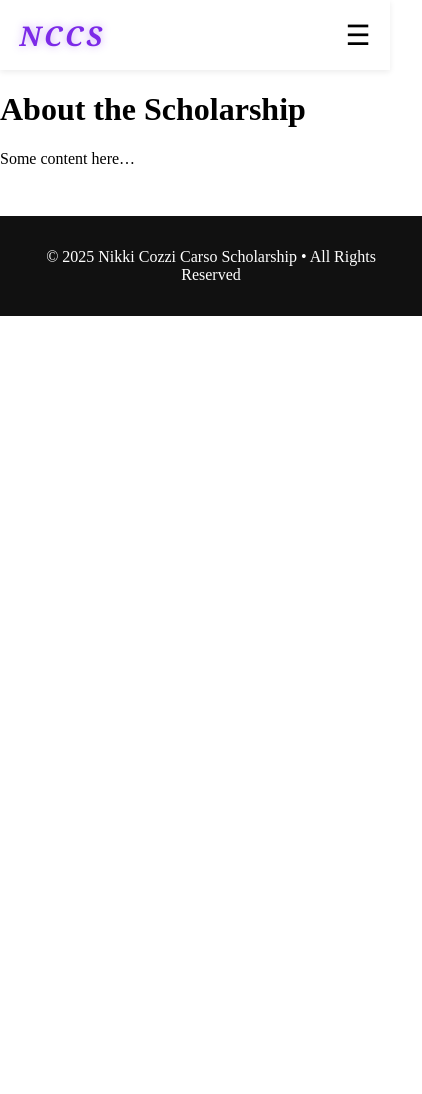
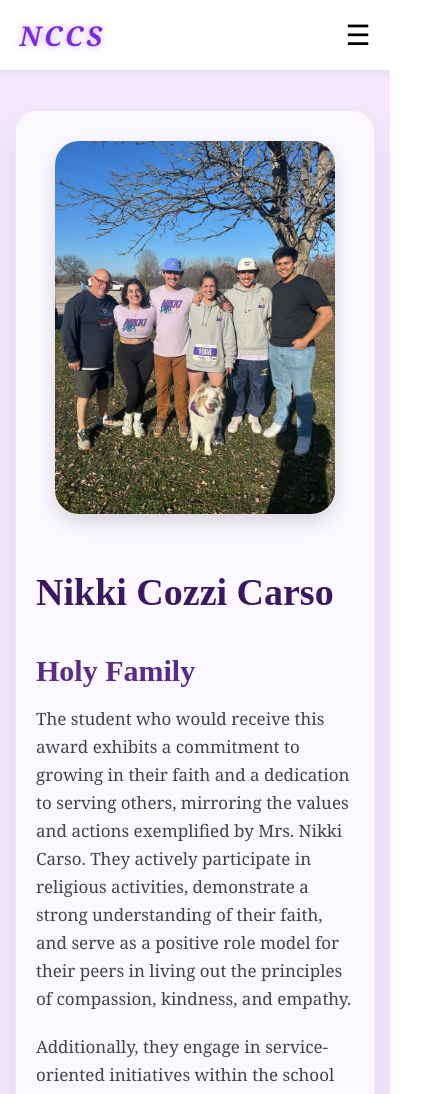
Before and after one commit to DrakeCarso/Nikki-Scholarship-Website, a React (Vite) app: page /about in a window 390 px wide. Shown: the top 1094 px of the page, 422 px wide, since content can reach past the window. Before the commit the page ends 844 px from the top, so only its background shows below. Built offline with nearby package versions, Linux system fonts and the light colour scheme.

Commit message:
About us page

```diff
--- a/src/pages/About.jsx
+++ b/src/pages/About.jsx
@@ -1,8 +1,64 @@
+import "../styles/About.css";
+import FamilyPhoto from "../assets/Thecarsos.jpg";
+
 export default function About() {
   return (
-    <div>
-      <h1>About the Scholarship</h1>
-      <p>Some content here…</p>
+    <div className="about-container">
+      <div className="about-content">
+
+        {/* LEFT – FAMILY PHOTO */}
+        <div className="about-image-wrapper">
+          <img
+            src={FamilyPhoto}
+            alt="The Carso Family"
+            className="about-image"
+          />
+        </div>
+
+        {/* RIGHT – TEXT */}
+        <div className="about-text">
+          <h1 className="about-title">Nikki Cozzi Carso</h1>
+
+          <h2 className="section-header">Holy Family</h2>
+          <p>
+            The student who would receive this award exhibits a commitment to growing
+            in their faith and a dedication to serving others, mirroring the values
+            and actions exemplified by Mrs. Nikki Carso. They actively participate
+            in religious activities, demonstrate a strong understanding of their
+            faith, and serve as a positive role model for their peers in living out
+            the principles of compassion, kindness, and empathy.
+          </p>
+
+          <p>
+            Additionally, they engage in service-oriented initiatives within the
+            school and broader community—selflessly giving their time and talents to
+            support those in need. Like Mrs. Carso, they embody the spirit of faith
+            and service, enriching the lives of those around them through their
+            exemplary actions and unwavering commitment to making a difference.
+          </p>
+
+          <h2 className="section-header">St. James</h2>
+          <ul>
+            <li>
+              Commitment to learning — “Most men seem to live according to sense
+              rather than reason.”
+            </li>
+            <li>
+              Compassionate — “We must love one another as God loves each one of us.”
+            </li>
+            <li>
+              Independent — “Go forth and set the world aflame.”
+            </li>
+            <li>
+              Commitment to service inside and outside the classroom...
+            </li>
+            <li>
+              Involvement with at least one service initiative
+            </li>
+          </ul>
+        </div>
+
+      </div>
     </div>
   );
 }
--- a/src/styles/About.css
+++ b/src/styles/About.css
@@ -0,0 +1,133 @@
+/* PAGE BACKGROUND */
+.about-container {
+  background-color: #F4E8FF;
+  padding: 50px 20px;
+  display: flex;
+  justify-content: center;
+}
+
+/* UNIFIED WHITE BLOCK */
+.about-content {
+  max-width: 1300px;
+  width: 100%;
+  display: flex;
+  gap: 80px;
+  background: #FBF8FF; /* softened white */
+  padding: 70px 90px;
+  border-radius: 32px;
+  border: 1px solid rgba(120, 80, 170, 0.10);
+  box-shadow: 0 20px 45px rgba(0, 0, 0, 0.08);
+  align-items: flex-start;
+  animation: fadeInUp 0.7s ease-out forwards;
+  opacity: 0; /* ensures animation actually runs */
+}
+
+/* IMAGE SECTION */
+.about-image-wrapper {
+  flex: 1;
+  display: flex;
+  justify-content: center;
+}
+
+.about-image {
+  width: 100%;
+  max-width: 450px;
+  aspect-ratio: 3/4;
+  object-fit: cover;
+  border-radius: 32px;
+  box-shadow: 0 12px 30px rgba(0, 0, 0, 0.15);
+  transform: translateY(-10px); /* softened raise */
+}
+
+/* TEXT BLOCK */
+.about-text {
+  flex: 1.3;
+}
+
+/* TYPOGRAPHY */
+.about-title {
+  font-family: 'Playfair Display', serif;
+  font-size: 54px;
+  font-weight: 600; /* softened boldness */
+  color: #3b1962;
+  margin-bottom: 35px;
+}
+
+.section-header {
+  font-family: 'Playfair Display', serif;
+  font-size: 30px;
+  margin-top: 40px;
+  margin-bottom: 15px;
+  color: #5a2c85;
+}
+
+.about-text p,
+.about-text li {
+  font-family: 'Georgia', serif;
+  font-size: 20px;
+  line-height: 1.85;
+  margin-bottom: 20px;
+  color: #444; /* softer contrast */
+}
+
+.about-text ul {
+  padding-left: 25px;
+}
+
+/* FADE-IN ANIMATION */
+@keyframes fadeInUp {
+  0% {
+    opacity: 0;
+    transform: translateY(25px);
+  }
+  100% {
+    opacity: 1;
+    transform: translateY(0);
+  }
+}
+
+/* RESPONSIVE */
+@media (max-width: 900px) {
+
+  .about-container {
+    padding: 40px 15px;
+  }
+
+  .about-content {
+    flex-direction: column;
+    padding: 30px 20px;
+    gap: 30px;
+    border-radius: 22px;
+    max-width: 95%;
+    align-items: center;
+  }
+
+  .about-image {
+    max-width: 280px;
+    width: 100%;
+    margin: 0 auto;
+    border-radius: 24px;
+    box-shadow: 0 8px 20px rgba(0,0,0,0.15);
+    transform: translateY(0);
+  }
+
+  .about-title {
+    font-size: 38px;
+    margin-bottom: 20px;
+    text-align: left;
+  }
+
+  .about-text {
+    flex: unset;
+  }
+
+  .about-text p,
+  .about-text li {
+    font-size: 17px;
+    line-height: 1.65;
+  }
+
+  .about-text ul {
+    padding-left: 18px;
+  }
+}
--- a/src/styles/App.css
+++ b/src/styles/App.css
@@ -0,0 +1,3 @@
+html, body {
+  overflow-x: hidden;
+}
--- a/src/styles/Home.css
+++ b/src/styles/Home.css
@@ -1,10 +1,14 @@
+html, body {
+  overflow-x: hidden;
+}
+
 .hero {
   width: 100%;
   min-height: 90vh;
   display: flex;
   justify-content: center;
   align-items: flex-start;
-  padding: 60px 20px;
+  padding-top: 60px;
   background: #faf7ff; /* soft purple tint */
 }
 
```
Also changed, not shown: src/assets/Thecarsos.jpg (added).
